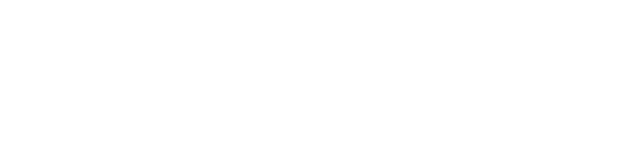
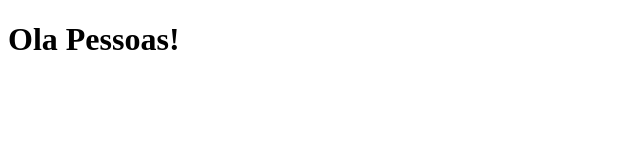
Before and after one commit to rafa-simoes22/node-teste, a website: page index.html in a window 1280 px wide. Shown: the whole page, without its empty margins (0-640 px from the left). Drawn offline with Linux system fonts and the light colour scheme.

Commit message:
alterar e codar

```diff
--- a/index.html
+++ b/index.html
@@ -6,6 +6,6 @@
     <title>Já Bebeu Água Hoje?</title>
 </head>
 <body>
-
+    <h1>Ola Pessoas!</h1>
 </body>
 </html>
--- a/package.json
+++ b/package.json
@@ -10,5 +10,8 @@
   "license": "ISC",
   "dependencies": {
     "express": "^4.18.2"
+  },
+  "devDependencies": {
+    "nodemon": "^3.0.1"
   }
 }
```
Also changed, not shown: index.js (line endings or trailing spaces), 1 other file.
